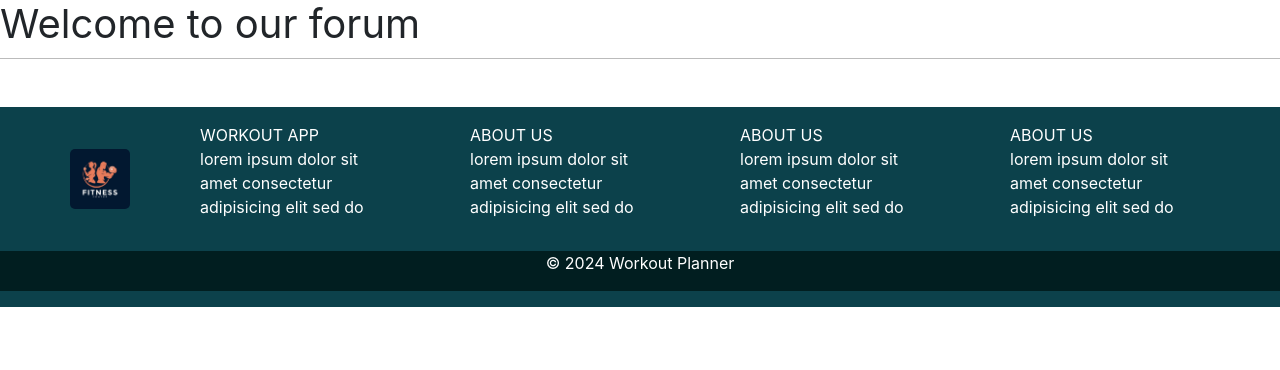
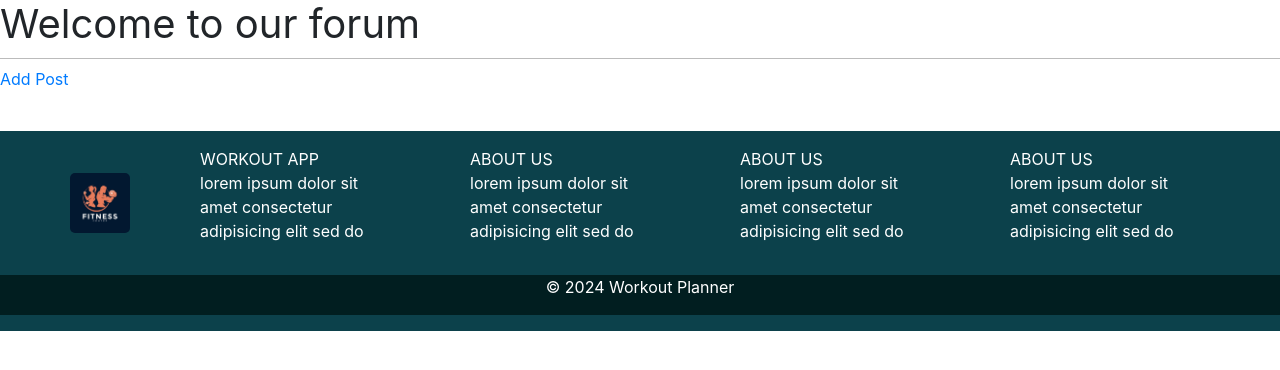
Before and after one commit to miftari1/WorkoutPlanner, a Django app: page /forum/ in a window 1280 px wide. Shown: the part 80-450 px from the top of the page. Run offline with Django 5.2, Linux system fonts and the light colour scheme; data that the repository does not hold is empty; some libraries are stand-ins or nearby versions.

Commit message:
Added link to add post and pagination template

```diff
--- a/templates/forum/post_list.html
+++ b/templates/forum/post_list.html
@@ -5,6 +5,9 @@
 {% block content %}
     <div class="post-list-container">
         <h1>Welcome to our forum</h1>
+        <div class="add-post-link">
+            <a href="{% url 'forum:add_post' %}">Add Post</a>
+        </div>
         {% if posts %}
             {% for post in posts %}
                 <div class="post-container">
@@ -19,9 +22,9 @@
                     {{ post.body|truncatewords:30|linebreaks }}
                 </div>
             {% endfor %}
+            {% include 'forum/pagination.html' %}
         {% else %}
             <p>There are no posts yet!</p>
         {% endif %}
     </div>
-{#    {% include 'pagination.html' with page=page_obj %}#}
 {% endblock %}
```
